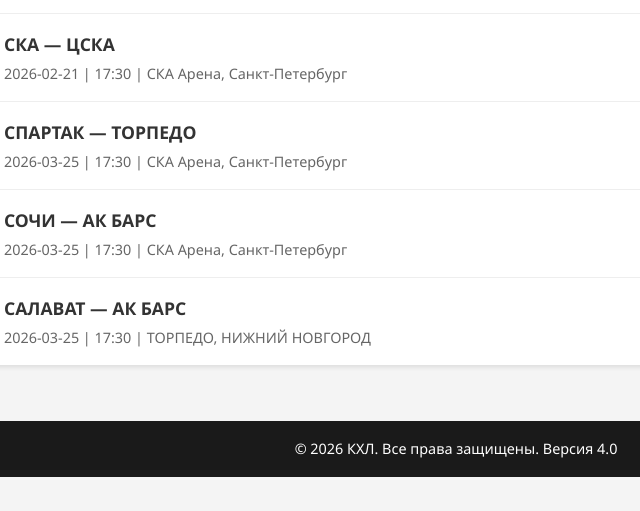
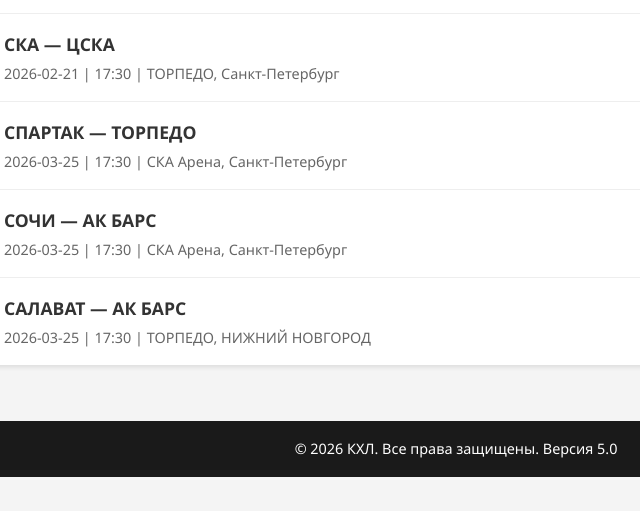
Before and after one commit to Deploer/Kubernetes, a plain HTML site: page APP_khl/index.html in a window 1280 px wide. Shown: the part 273-784 px from the top of the page, 184-824 px from the left. Drawn offline with Linux system fonts and the light colour scheme.

Commit message:
add command and fix

```diff
--- a/APP_khl/index.html
+++ b/APP_khl/index.html
@@ -28,7 +28,7 @@
   </main>
 
   <footer>
-    <p>&copy; 2026 КХЛ. Все права защищены. Версия 4.0</p>
+    <p>&copy; 2026 КХЛ. Все права защищены. Версия 5.0</p>
   </footer>
 
   <script src="script.js"></script>
--- a/APP_khl/script.js
+++ b/APP_khl/script.js
@@ -13,10 +13,10 @@
     time: '17:30',
     team1: 'СКА',
     team2: 'ЦСКА',
-    arena: 'СКА Арена, Санкт-Петербург',
+    arena: 'ТОРПЕДО, Санкт-Петербург',
     score: '2 : 4'
   },
-    {
+  {
     date: '2026-03-25',
     time: '17:30',
     team1: 'СПАРТАК',
```
Also changed, not shown: 1 other file.
